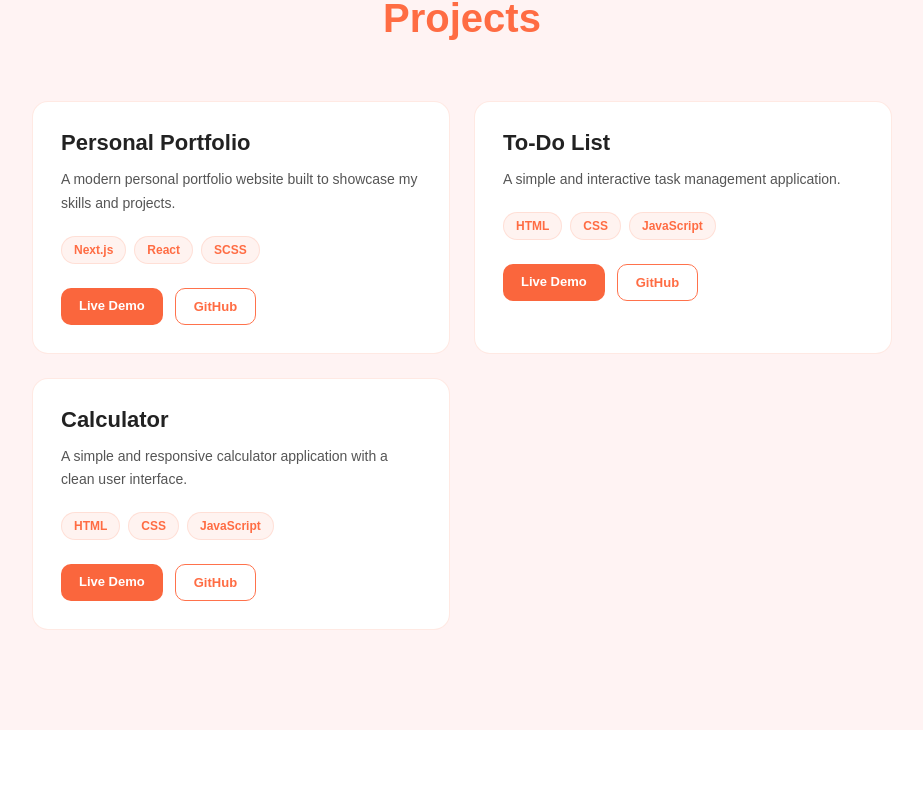
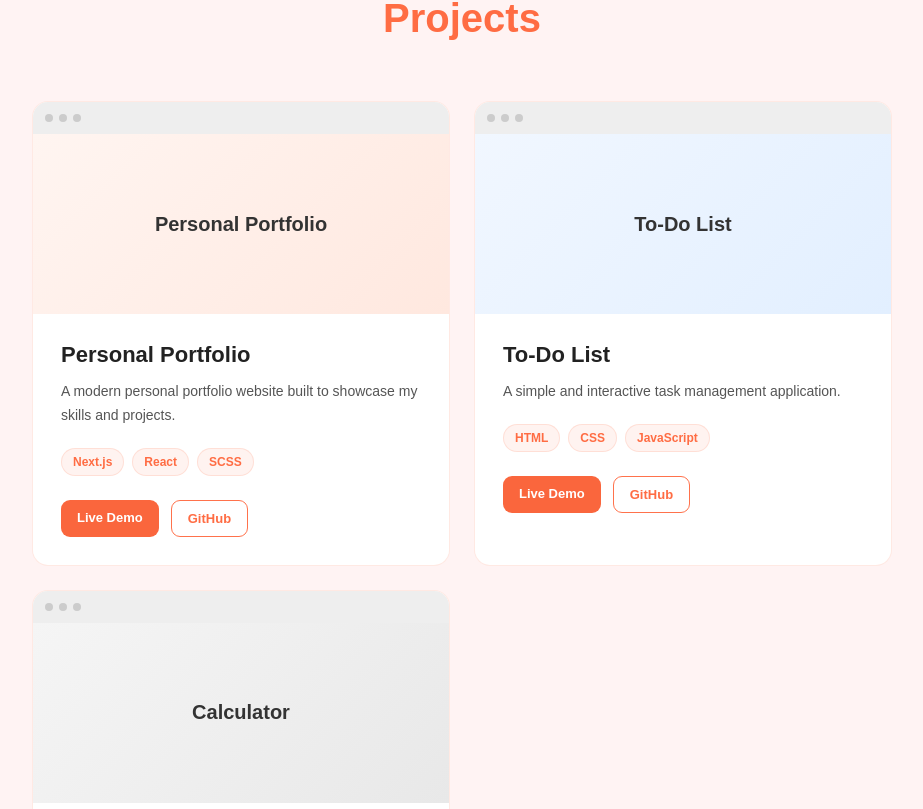
Before and after one commit to Shirin-skandari/Portfolio-v2, a Next.js app: page / in a window 1280 px wide. Shown: the part 3511-4320 px from the top of the page, without its empty margins (178-1101 px from the left). Before the commit the page ends 4241 px from the top, so only its background shows below. Built offline with nearby package versions, Linux system fonts and the light colour scheme.

Commit message:
Add project preview styling

```diff
--- a/src/app/page.js
+++ b/src/app/page.js
@@ -50,6 +50,7 @@ export default function Home() {
       technologies: ["Next.js", "React", "SCSS"],
       live: "#",
       github: "#",
+      type: "portfolio",
     },
     {
       title: "To-Do List",
@@ -58,6 +59,7 @@ export default function Home() {
       technologies: ["HTML", "CSS", "JavaScript"],
       live: "#",
       github: "#",
+      type: "todo",
     },
     {
       title: "Calculator",
@@ -66,6 +68,7 @@ export default function Home() {
       technologies: ["HTML", "CSS", "JavaScript"],
       live: "#",
       github: "#",
+      type: "calculator",
     },
   ];
   return (
@@ -281,8 +284,22 @@ export default function Home() {
 
         <div className={styles.projectsGrid}>
           {projects.map((project) => (
-            <article className={styles.projectCard} key={project.title}>
-              <div className={styles.projectContent}>
+           <article className={styles.projectCard} key={project.title}>
+            <div className={styles.projectPreview}>
+              <div className={styles.browserBar}>
+                <span></span>
+                <span></span>
+                <span></span>
+              </div>
+
+              <div
+                className={`${styles.previewScreen} ${styles[project.type]}`}
+              >
+                <span className={styles.previewLabel}>{project.title}</span>
+              </div>
+            </div>
+
+            <div className={styles.projectContent}>
                 <h3>{project.title}</h3>
 
                 <p>{project.description}</p>
--- a/src/app/page.module.scss
+++ b/src/app/page.module.scss
@@ -414,7 +414,7 @@
     max-width: 900px;
     margin: 0 auto;
     padding: 100px 20px;
-  }
+
 
   .projectsGrid {
     display: grid;
@@ -436,6 +436,77 @@
     }
   }
 
+  .projectPreveiw {
+    overflow: hidden;
+    border-radius: 12px 12px 0 0 ;
+    background: #f5f5f5;
+  }
+
+  .browserBar {
+    display: flex;
+    align-items: center;
+    gap: 6px;
+    height: 32px;
+    padding: 0 12px;
+    background: #eeeeee;
+
+    span {
+      width: 8px;
+      height: 8px;
+      border-radius: 50px;
+      background: #cccccc;
+    }
+  }
+
+  .previewScreen {
+    display: flex;
+    align-items: center;
+    justify-content: center;
+
+    height: 180px;
+    padding: 20px;
+
+    background: #fafafa;
+    transition: 0.3s ease;
+  }
+
+  .previewLabel {
+    font-size: 20px;
+    font-weight: 700;
+    color: #333;
+    text-align: center;
+  }
+
+  .portfolio {
+    background: linear-gradient(
+      135deg,
+      #fff5f1,
+      #ffe8df
+    );
+  }
+
+  .todo {
+    background: linear-gradient(
+      135deg,
+      #f1f7ff,
+      #e2efff
+    ) ;
+  }
+
+  .calculator {
+    background: linear-gradient(
+      135deg,
+      #f5f5f5,
+      #e8e8e8
+    );
+  }
+
+  .projectCard:hover {
+    .previewScreen {
+      transform: scale(1.02);
+    }
+  }
+
   .projectContent {
     padding: 28px;
 
@@ -452,6 +523,7 @@
       line-height: 1.7;
     }
   }
+
   .technologies {
     display: flex;
     flex-wrap: wrap;
@@ -459,11 +531,11 @@
     margin-bottom: 24px;
 
     span {
-    padding: 6px 12px;
+      padding: 6px 11px;
       background: rgba(255, 108, 67, 0.08);
-    color: #ff6c43;
       border: 1px solid rgba(255, 108, 67, 0.15);
       border-radius: 20px;
+      color: #ff6c43;
       font-size: 12px;
       font-weight: 600;
     }
@@ -472,17 +544,15 @@
   .projectButtons {
     display: flex;
     gap: 12px;
+    flex-wrap: wrap;
 
     a {
-    padding: 10px 18px;
-    border-radius: 10px;
+      padding: 10px 16px;
+      border-radius: 9px;
       font-size: 13px;
       font-weight: 600;
       text-decoration: none;
       transition: 0.3s;
-
-    &:hover {
-      transform: translateY(-3px);
     }
   }
 }
```
Lines whose indentation alone changed are shown as unchanged.
